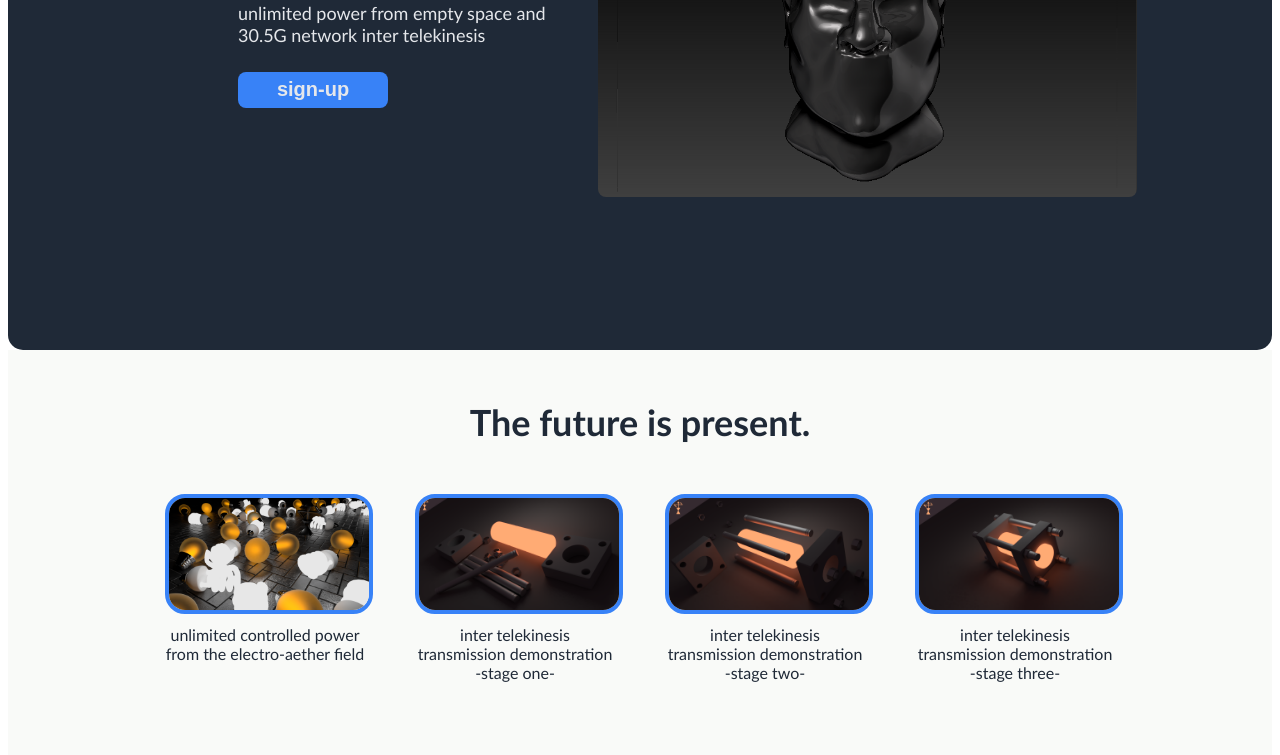
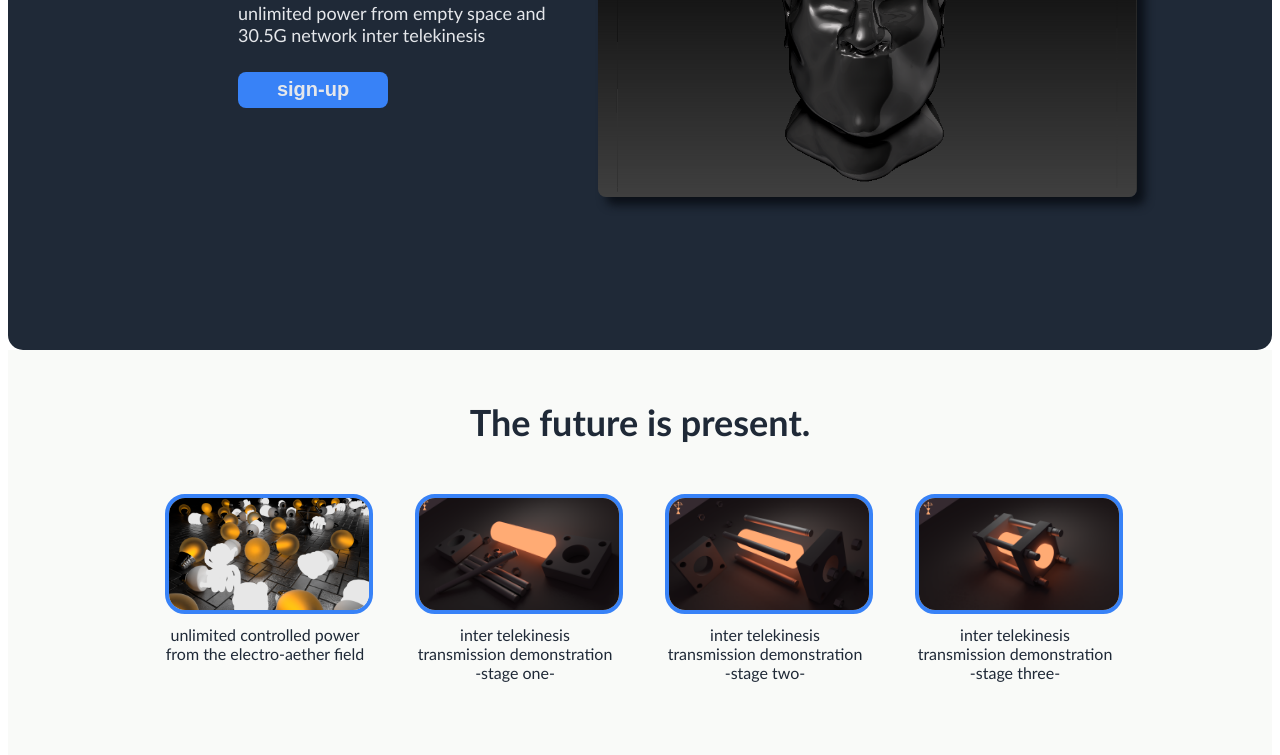
Before and after one commit to Gche04/landing-page, a plain HTML site: page index.html in a window 1280 px wide. Shown: the part 345-1100 px from the top of the page. Drawn offline with Linux system fonts and the light colour scheme.

Commit message:
style.css

```diff
--- a/style.css
+++ b/style.css
@@ -97,10 +97,12 @@ button{
 .sym{
     width: 600px;
     height: auto;
+
 }
 
 .sym img{
     border-radius: 8px;
+    box-shadow: 8px 8px 10px #0b1018;
 }
 
 
```
